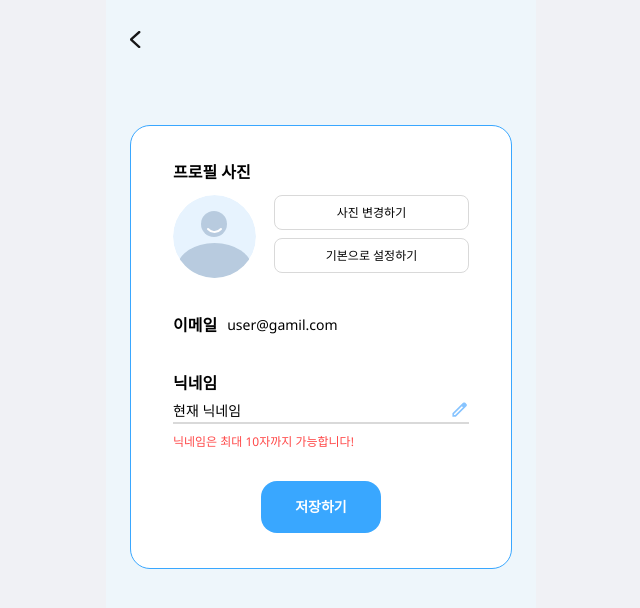
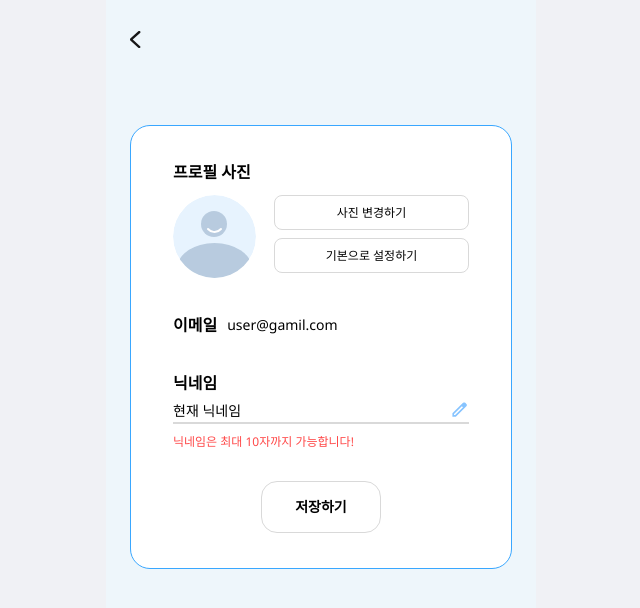
Before and after one commit to ToothDay/Front-Dev, a Next.js app: page /my-page/edit in a window 1280 px wide. Shown: the top 608 px of the page, without its empty margins (319-959 px from the left). Built offline with nearby package versions, Linux system fonts and the light colour scheme.

Commit message:
[16] fix : 공톤 컴포넌트 확장성 고려

```diff
--- a/src/app/my-page/edit/page.tsx
+++ b/src/app/my-page/edit/page.tsx
@@ -34,8 +34,7 @@ const ProfileEdit = () => {
               닉네임은 최대 10자까지 가능합니다!
             </span>
           </div>
-          {/* <BtnBottom btnType="myPage" /> */}
-          <BtnBottom btnType="canSave" />
+          <BtnBottom btnType={false} title="저장하기" />
         </article>
       </section>
     </main>
--- a/src/components/common/BtnBottom.tsx
+++ b/src/components/common/BtnBottom.tsx
@@ -2,18 +2,16 @@ import styles from "@/components/common/BtnBottom.module.scss";
 import MyPage from "./../../app/my-page/page";
 
 type PropsBtn = {
-  btnType: "myPage" | "canSave";
+  btnType: false | true;
+  title: string;
 };
 
-const BtnBottom = ({ btnType }: PropsBtn) => {
+const BtnBottom = ({ btnType, title }: PropsBtn) => {
   return (
     <div className={styles.saveBtnDiv}>
-      {btnType === "myPage" && (
-        <button className={styles.saveBtn}>저장하기</button>
-      )}
-      {btnType === "canSave" && (
-        <button className={styles.canSaveBtn}>저장하기</button>
-      )}
+      <button className={btnType ? styles.canSaveBtn : styles.saveBtn}>
+        {title}
+      </button>
     </div>
   );
 };
```
